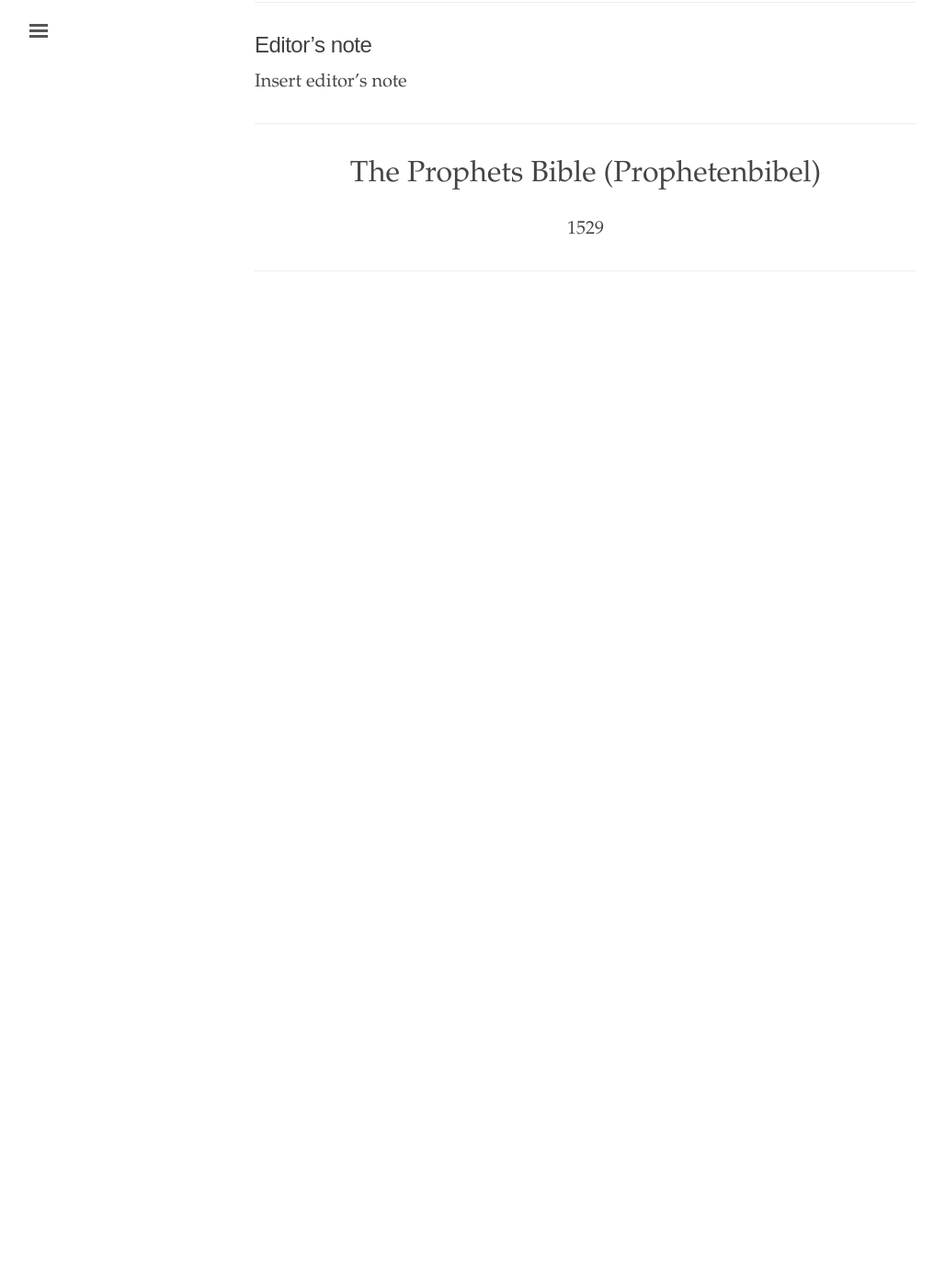
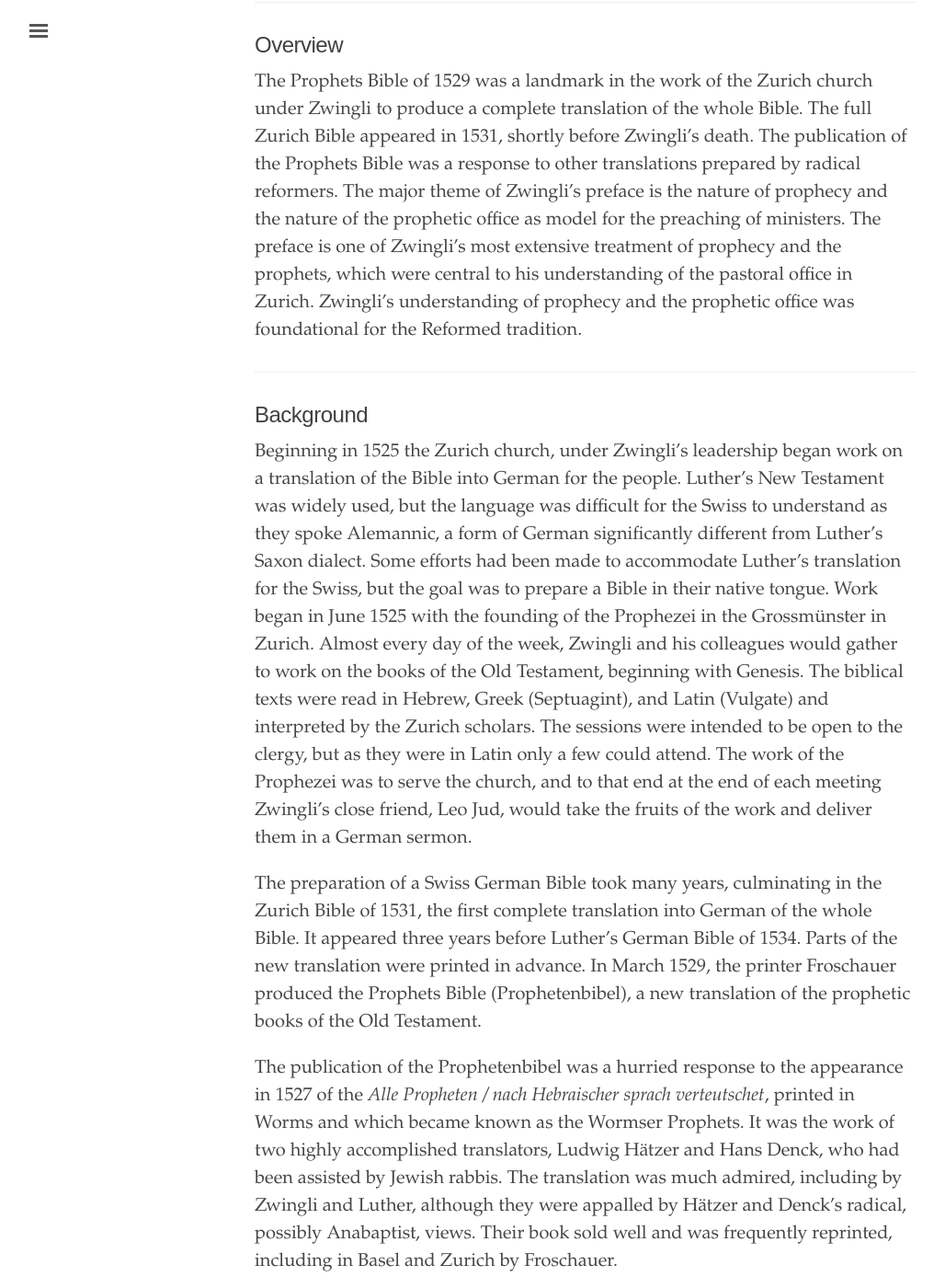
Before and after one commit to turicumzwingli/turicum, a Jekyll site: the page built from _texts/prophetenbibel.md, in a window 1280 px wide and 1400 px high, scrolled down 270 px. Shown: the whole window at 92% size, without its empty margins (3-1031 px from the left). Built offline with Jekyll 4.4.1, drawn with Linux system fonts in a browser that asks for light colours; before the commit the page ends 900 px from its top, so only the background shows below that; some of the changed text lies outside the part shown.

Commit message:
Add overview and background to prophetenbibel.md

```diff
--- a/_texts/prophetenbibel.md
+++ b/_texts/prophetenbibel.md
@@ -17,9 +17,24 @@
 
 ---
 
-## Editor's note
+## Overview
 
-Insert editor's note
+The Prophets Bible of 1529 was a landmark in the work of the Zurich church under Zwingli to produce a complete translation of the whole Bible. The full Zurich Bible appeared in 1531, shortly before Zwingli’s death. The publication of the Prophets Bible was a response to other translations prepared by radical reformers. The major theme of Zwingli’s preface is the nature of prophecy and the nature of the prophetic office as model for the preaching of ministers. The preface is one of Zwingli’s most extensive treatment of prophecy and the prophets, which were central to his understanding of the pastoral office in Zurich. Zwingli’s understanding of prophecy and the prophetic office was foundational for the Reformed tradition.
+
+---
+
+## Background
+
+Beginning in 1525 the Zurich church, under Zwingli’s leadership began work on a translation of the Bible into German for the people. Luther’s New Testament was widely used, but the language was difficult for the Swiss to understand as they spoke Alemannic, a form of German significantly different from Luther’s Saxon dialect. Some efforts had been made to accommodate Luther’s translation for the Swiss, but the goal was to prepare a Bible in their native tongue. Work began in June 1525 with the founding of the Prophezei in the Grossmünster in Zurich. Almost every day of the week, Zwingli and his colleagues would gather to work on the books of the Old Testament, beginning with Genesis. The biblical texts were read in Hebrew, Greek (Septuagint), and Latin (Vulgate) and interpreted by the Zurich scholars. The sessions were intended to be open to the clergy, but as they were in Latin only a few could attend. The work of the Prophezei was to serve the church, and to that end at the end of each meeting Zwingli’s close friend, Leo Jud, would take the fruits of the work and deliver them in a German sermon.
+
+The preparation of a Swiss German Bible took many years, culminating in the Zurich Bible of 1531, the first complete translation into German of the whole Bible. It appeared three years before Luther’s German Bible of 1534. Parts of the new translation were printed in advance. In March 1529, the printer Froschauer produced the Prophets Bible (Prophetenbibel), a new translation of the prophetic books of the Old Testament.
+
+The publication of the Prophetenbibel was a hurried response to the appearance in 1527 of the *Alle Propheten / nach Hebraischer sprach verteutschet*, printed in Worms and which became known as the Wormser Prophets. It was the work of two highly accomplished translators, Ludwig Hätzer and Hans Denck, who had been assisted by Jewish rabbis. The translation was much admired, including by Zwingli and Luther, although they were appalled by Hätzer and Denck’s radical, possibly Anabaptist, views. Their book sold well and was frequently reprinted, including in Basel and Zurich by Froschauer.
+
+Indeed Zwingli and his colleagues made extensive use of the Wormser Prophets in preparing their translation of the prophetic books. Research has shown that whole passages were lifted for use in the Zurich translation. Even where the Zurichers provided their own translations, clearly the Wormser Prophets was extensively consulted. Another reason was haste. The printer Froschauer wanted the Zurich translation to be available for the Frankfurt Book Fair in 1529 and that put huge pressure on the scholars. As a result, they relied heavily on the work of Hätzer and Denck.
+
+The Prophetenbibel appeared in two forms in 1529. The first was a folio edition that included the prophets together with the books of the Apocrypha and a German New Testament. The second was a much smaller octavo edition with only the translations of the prophets. The difference was not just size. The folio edition contained the text is Swiss German and was intended primarily for the clergy for study and preaching. The octavo was written in the German of the Upper Rhine, signaling its intended readership in German lands. Neither edition was reprinted. The Prophetenbibel was a first step towards the complete Bible that appeared two years later.
+
 
 ---
 
```
